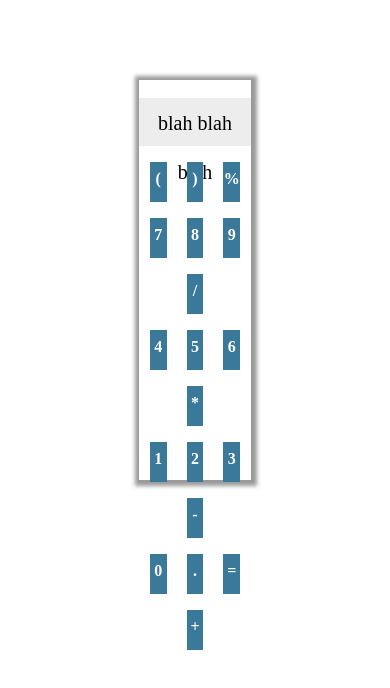
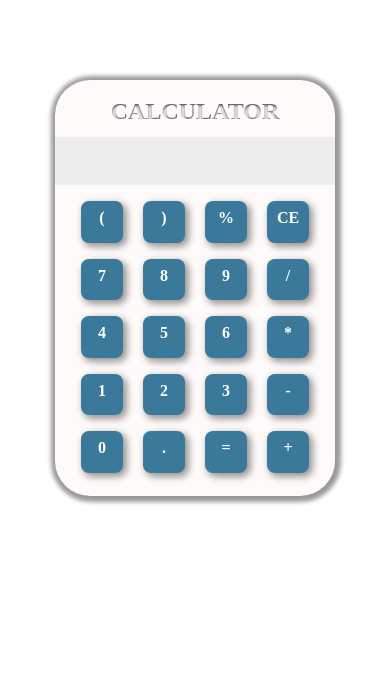
Before and after one commit to Nicknyr/FCCCalculator, a plain HTML site: page index.html in a window 390 px wide. Both pictures are taken after a click on the element "CE". Drawn offline with nearby package versions, Linux system fonts and the light colour scheme.

Commit message:
Added shadows and header, new js

```diff
--- a/index.html
+++ b/index.html
@@ -10,8 +10,11 @@
     <section>
 
       <br />
+
+      <h2>Calculator</h2>
+
       <div id="display">
-      <span id="displayText">blah blah blah</span>
+      <span id="displayText"></span>
       </div>
 
       <div id="parenthesis-left" class="row1 button">
--- a/js.js
+++ b/js.js
@@ -1,5 +1,96 @@
 $(document).ready(function(){
-    $(".button").click(function(){
-        $(this).hide();
+
+    $('#parenthesis-left').click(function(){
+        $('#displayText').append('( ');
     });
+
+    $('#parenthesis-right').click(function(){
+        $('#displayText').append(') ');
+    });
+
+    $('#percentage').click(function(){
+        $('#displayText').append('% ');
+    });
+
+    $('#clear').click(function(){
+        $('#displayText').empty();
+    });
+
+    $('#7').click(function(){
+        $('#displayText').append('7 ');
+    });
+
+    $('#8').click(function(){
+        $('#displayText').append('8 ');
+    });
+
+    $('#9').click(function(){
+        $('#displayText').append('9 ');
+    });
+
+    $('#divide').click(function(){
+        $('#displayText').append('/ ');
+    });
+
+    $('#4').click(function(){
+        $('#displayText').append('4 ');
+    });
+
+    $('#5').click(function(){
+        $('#displayText').append('5 ');
+    });
+
+    $('#6').click(function(){
+        $('#displayText').append('6 ');
+    });
+
+    $('#multiply').click(function(){
+        $('#displayText').append('* ');
+    });
+
+    $('#1').click(function(){
+        $('#displayText').append('1 ');
+    });
+
+    $('#2').click(function(){
+        $('#displayText').append('2 ');
+    });
+
+    $('#3').click(function(){
+        $('#displayText').append('3 ');
+    });
+
+    $('#subtract').click(function(){
+        $('#displayText').append('- ');
+    });
+
+    $('#0').click(function(){
+        $('#displayText').append('0 ');
+    });
+
+    $('#decimal').click(function(){
+        $('#displayText').append('. ');
+    });
+
+    $('#equals').click(function(){
+        $('#displayText').append('= ');
+    });
+
+    $('#plus').click(function(){
+        $('#displayText').append('+ ');
+    });
+
+
+    var keys = document.querySelectorAll('.button span');
+    var operators = ['+', '-', '*', '/'];
+    var decimalAdded = false;
+
+    for(var i = 0; i < keys.length; i++){
+      keys[i].onclick = function(e){
+        var input = document.querySelector('#displayText');
+        var inputVal = input.innerHTML;
+      }
+      console.log(inputVal);
+    }
+
 });
--- a/styles.scss
+++ b/styles.scss
@@ -3,16 +3,30 @@ body {
 }
 
 section {
-  background-color: white;
+  background-color: snow;
   width: 30%;
-  height: 25em;
+  height: 26em;
   margin-left: auto;
   margin-right: auto;
   margin-top: 5em;
   text-align: center;
+  border-radius: 2.2em;
   -webkit-box-shadow: 1px 1px 4px 5px rgba(0, 0, 0, 0.4);  /* Safari 3-4, iOS 4.0.2 - 4.2, Android 2.3+ */
   -moz-box-shadow:    1px 1px 4px 5px rgba(0, 0, 0, 0.4);  /* Firefox 3.5 - 3.6 */
   box-shadow:         1px 1px 4px 5px rgba(0, 0, 0, 0.4);  /* Opera 10.5, IE 9, Firefox 4+, Chrome 6+, iOS 5 */
+
+  h2 {
+    padding-left: none;
+    margin-bottom: .5em;
+    margin-top: 0;
+    background-color: #565656;
+    color: transparent;
+    text-shadow: 0px 2px 3px rgba(255,255,255,2);
+    -webkit-background-clip: text;
+     -moz-background-clip: text;
+          background-clip: text;
+    text-transform: uppercase;
+  }
 }
 
 #display {
@@ -21,17 +35,20 @@ section {
   background-color: #ededed;
   text-align: center;
   line-height: 3em;
-
+  white-space: nowrap;
+  overflow: hidden;
 
   span {
     vertical-align: middle;
-    font-size: 20px;
+    font-size: 1.8em;
+    font-weight: bolder;
+
   }
 
 }
 
 
-
+//----------------------------------------Buttons----------------------------------------------------------------
 .row1, .row2, .row3, .row4, .row5 {
   background-color: #3a7999;//#c6c6c6;//#999999;//#666666;
   display: inline-block;
@@ -42,6 +59,10 @@ section {
   width: 15%;
   text-align: center;
   vertical-align: middle;
+  border-radius: .5em;
+  -webkit-box-shadow: 3px 3px 7px 1px rgba(0, 0, 0, 0.4);  /* Safari 3-4, iOS 4.0.2 - 4.2, Android 2.3+ */
+  -moz-box-shadow:    3px 3px 7px 1px rgba(0, 0, 0, 0.4);  /* Firefox 3.5 - 3.6 */
+  box-shadow:         3px 3px 7px 1px rgba(0, 0, 0, 0.4);  /* Opera 10.5, IE 9, Firefox 4+, Chrome 6+, iOS 5 */
 
   span {
     color: white;
@@ -61,3 +82,27 @@ section {
      }
   }
 }
+
+
+
+// ---------------------------------------Media Queries---------------------------------------------------------
+@media (max-width: 800px) {
+
+  section {
+    width: 45%;
+  }
+}
+
+@media (min-width: 500px) and (max-width: 799) {
+
+  section {
+    width: 65%;
+  }
+}
+
+@media (min-width: 100px) and (max-width: 499px) {
+
+  section {
+    width: 75%;
+  }
+}
```
Also changed, not shown: styles.css, 1 other file.
